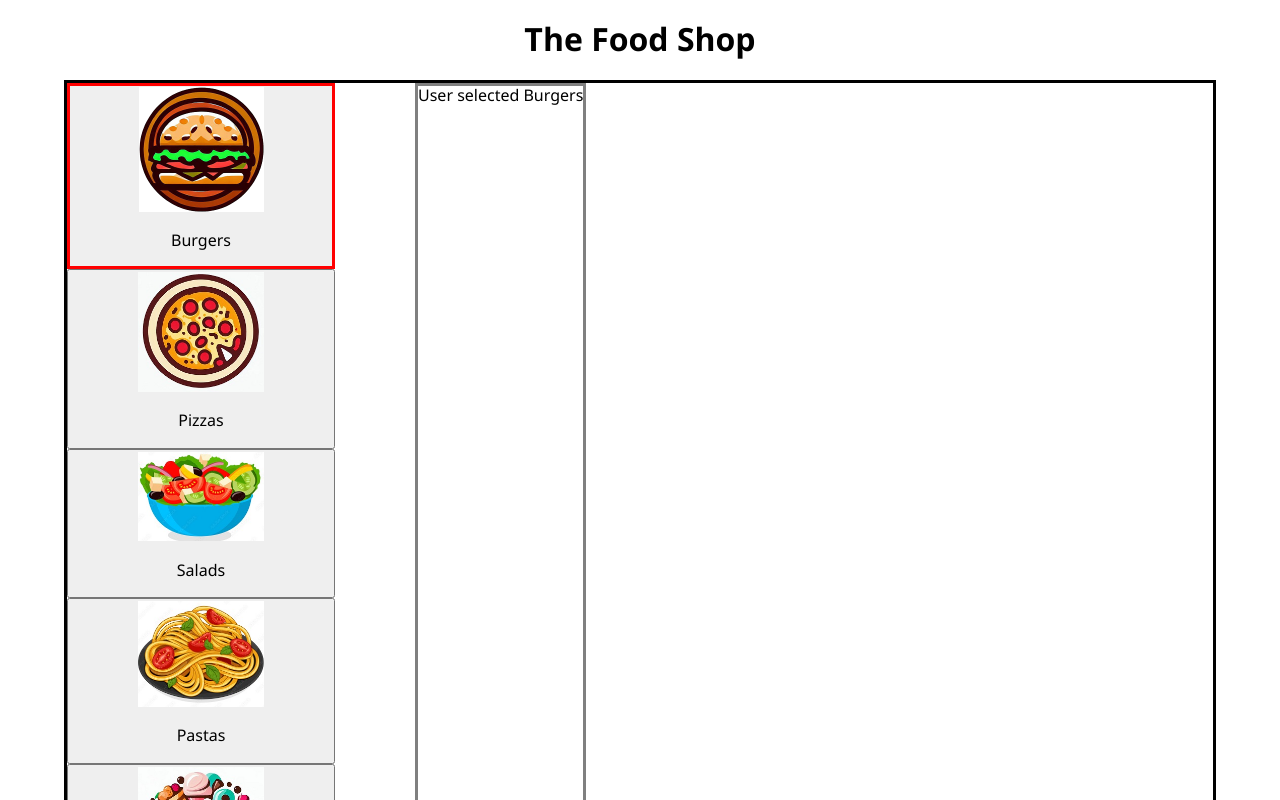
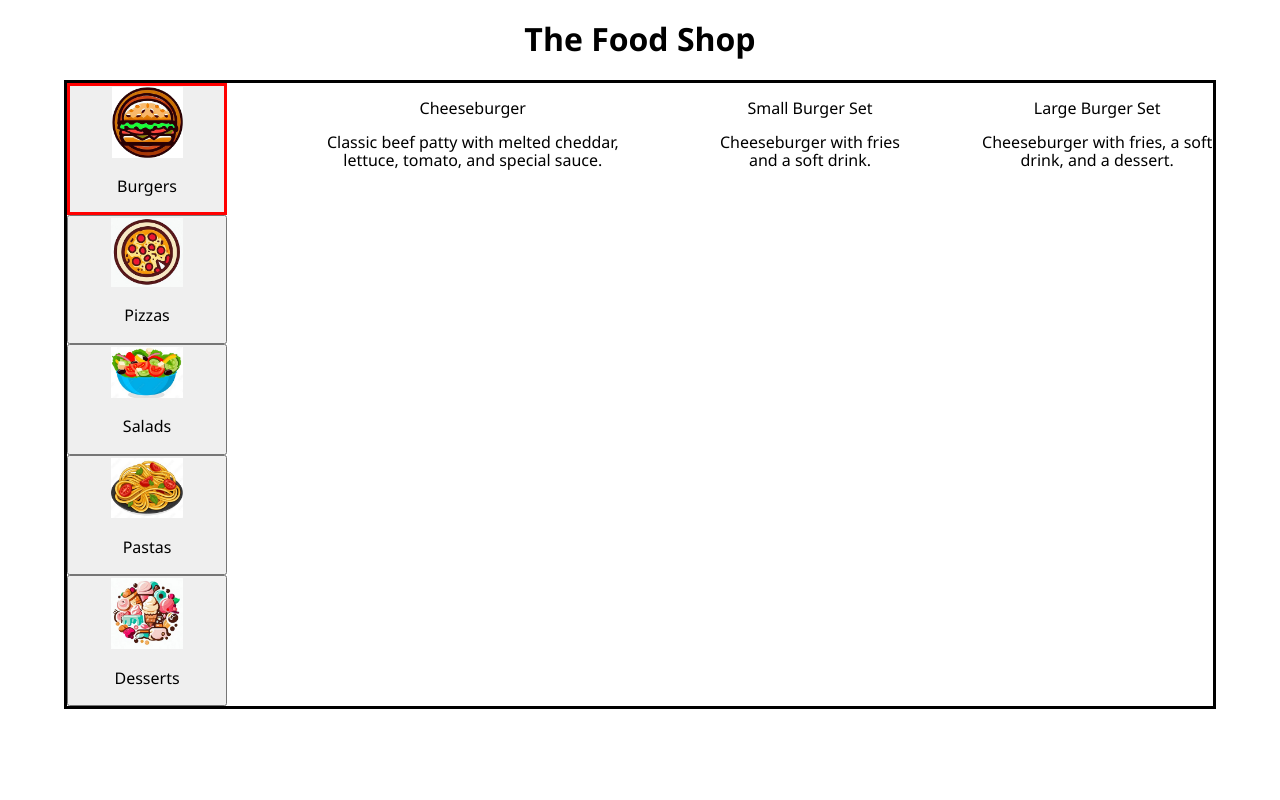
Before and after one commit to Rhu-Labs/food-order-machine, an Angular app: page /order in a window 1280 px wide. Shown: the top 800 px of the page. Built offline with nearby package versions, Linux system fonts and the light colour scheme.

Commit message:
added menu items into the order page

```diff
--- a/src/app/components/order-page/order-page.component.html
+++ b/src/app/components/order-page/order-page.component.html
@@ -8,5 +8,8 @@
             <p>{{item.name}}</p>
         </button>
     </div>
-    <div class="menu">User selected {{selectedGroup.name}}</div>
+    <div *ngFor="let menu of menuItemsInGroup">
+        <p>{{menu.name}}</p>
+        <span>{{menu.description}}</span>
+    </div>
 </div>
--- a/src/app/components/order-page/order-page.component.ts
+++ b/src/app/components/order-page/order-page.component.ts
@@ -1,5 +1,6 @@
 import { Component, OnInit } from '@angular/core';
 import { MenuGroup } from 'src/app/models/menu-group';
+import { MenuItem } from 'src/app/models/menu-item';
 import { AppSettingsService } from 'src/app/services/app-settings.service';
 import { MenuService } from 'src/app/services/menu.service';
 
@@ -13,16 +14,24 @@ export class OrderPageComponent implements OnInit {
   restaurantName: string = '';
   groupItems: MenuGroup[] = [];
   selectedGroup: MenuGroup = new MenuGroup(0, '', '');
+  menuItemsInGroup: MenuItem[] = [];
 
   ngOnInit(): void {
     this.restaurantName = this.appSettingsService.getRestaurantName();
     this.menuService.getGroups().subscribe((result) => {
       this.groupItems = result;
       this.selectedGroup = this.groupItems[0];
+      this.menuService.getItemsByGroup(this.selectedGroup.id).subscribe((result) => {
+        this.menuItemsInGroup = result;
+      });
     });
   }
 
   groupSelected(thumbnailThatIsClicked: MenuGroup) {
     this.selectedGroup = thumbnailThatIsClicked;
+
+    this.menuService.getItemsByGroup(this.selectedGroup.id).subscribe((result) => {
+      this.menuItemsInGroup = result;
+    });
   }
 }
```
Also changed, not shown: src/app/models/menu-item.ts (+12 -2 lines).
